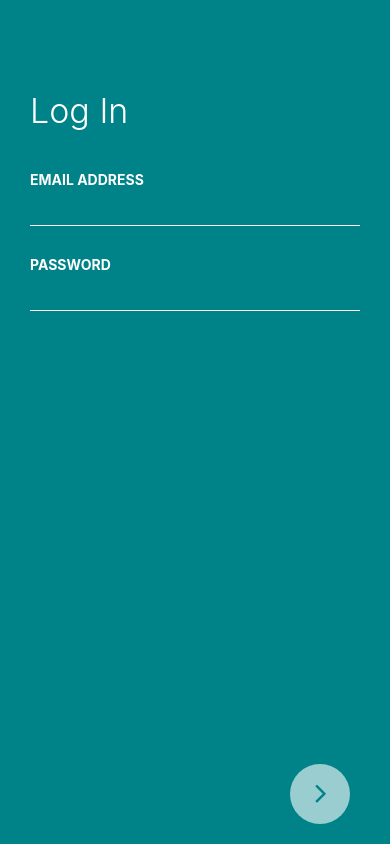
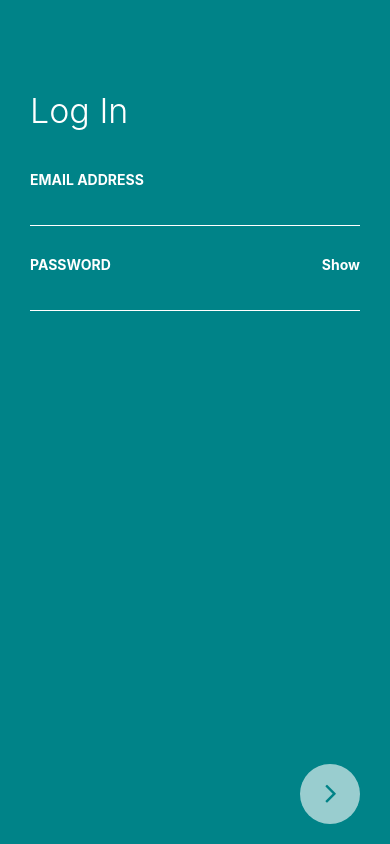
Before and after one commit to renatomf/ReactNative-Airbnb, a React Native app: screen / in a window 390 px wide. Built offline with nearby package versions, Linux system fonts and the light colour scheme.

Commit message:
Fix button hidden, add password toggler

```diff
--- a/src/components/form/InputField.js
+++ b/src/components/form/InputField.js
@@ -13,19 +13,41 @@ import colors from '../../styles/colors';
 
 
 export default class InputField extends Component {
+    constructor(props) {
+        super(props);
+        this.state = {
+            secureInput: props.inputType === 'text' || props.inputType === 'email' ? false : true,
+        };
+        this.toggleShowPassword = this.toggleShowPassword.bind(this);
+    }
+
+    toggleShowPassword() {
+        this.setState({ secureInput: !this.state.secureInput });
+    }
+
     render() {
         const { labelText, labelTextSize, labelColor, textColor, borderBottomColor, inputType, customStyle } = this.props;
+        const { secureInput } = this.state;
         const fontSize = labelTextSize || 14;
         const color = labelColor || colors.white;
         const inputColor = textColor || colors.white;
         const borderBottom = borderBottomColor || 'transparent';
-     return(
+
+        return (
             <View style={[customStyle, styles.wrapper]}>
-             <Text style={[{color, fontSize}, styles.label]}>{labelText}</Text>
+                <Text style={[{ color, fontSize }, styles.label]}>{labelText}</Text>
+                {inputType === 'password' ?
+                    <TouchableOpacity
+                        style={styles.showButton}
+                        onPress={this.toggleShowPassword}
+                    >
+                        <Text style={styles.showButtonText}>{secureInput ? 'Show' : 'Hide'}</Text>
+                    </TouchableOpacity>
+                    : null}
                 <TextInput
                     autoCorrect={false}
-                style={[{color: inputColor, borderBottomColor: borderBottom}, styles.InputField]}
-                secureTextEntry={inputType === 'password'}
+                    style={[{ color: inputColor, borderBottomColor: borderBottom }, styles.InputField]}
+                    secureTextEntry={secureInput}
                 />
             </View>
         );
@@ -56,4 +78,12 @@ const styles = StyleSheet.create({
         paddingTop: 5,
         paddingBottom: 5,
     },
+    showButton: {
+        position: 'absolute',
+        right: 0,
+    },
+    showButtonText: {
+        color: colors.white,
+        fontWeight: '700',
+    },
 });
--- a/src/screens/LogIn.js
+++ b/src/screens/LogIn.js
@@ -18,7 +18,6 @@ export default class LogIn extends Component {
   handleNextButton() {
     alert('Next button pressed');
   }
-
 
   render() {
     return (
@@ -47,11 +46,11 @@ export default class LogIn extends Component {
               customStyle={{ marginBottom: 30 }}
             />
           </ScrollView>
-        </View>
-        <View style={styles.nextButton}>
-          <NextArrowButton
-            handleNextButton={this.handleNextButton}
-          />
+          <View style={styles.nextButton}>
+            <NextArrowButton
+              handleNextButton={this.handleNextButton}
+            />
+          </View>
         </View>
       </KeyboardAvoidingView>
     );
@@ -81,7 +80,7 @@ const styles = StyleSheet.create({
   },
   nextButton: {
     alignItems: 'flex-end',
-    right: 20,
+    right: 10,
     bottom: 0,
   },
 });
```
Lines whose indentation alone changed are shown as unchanged.
